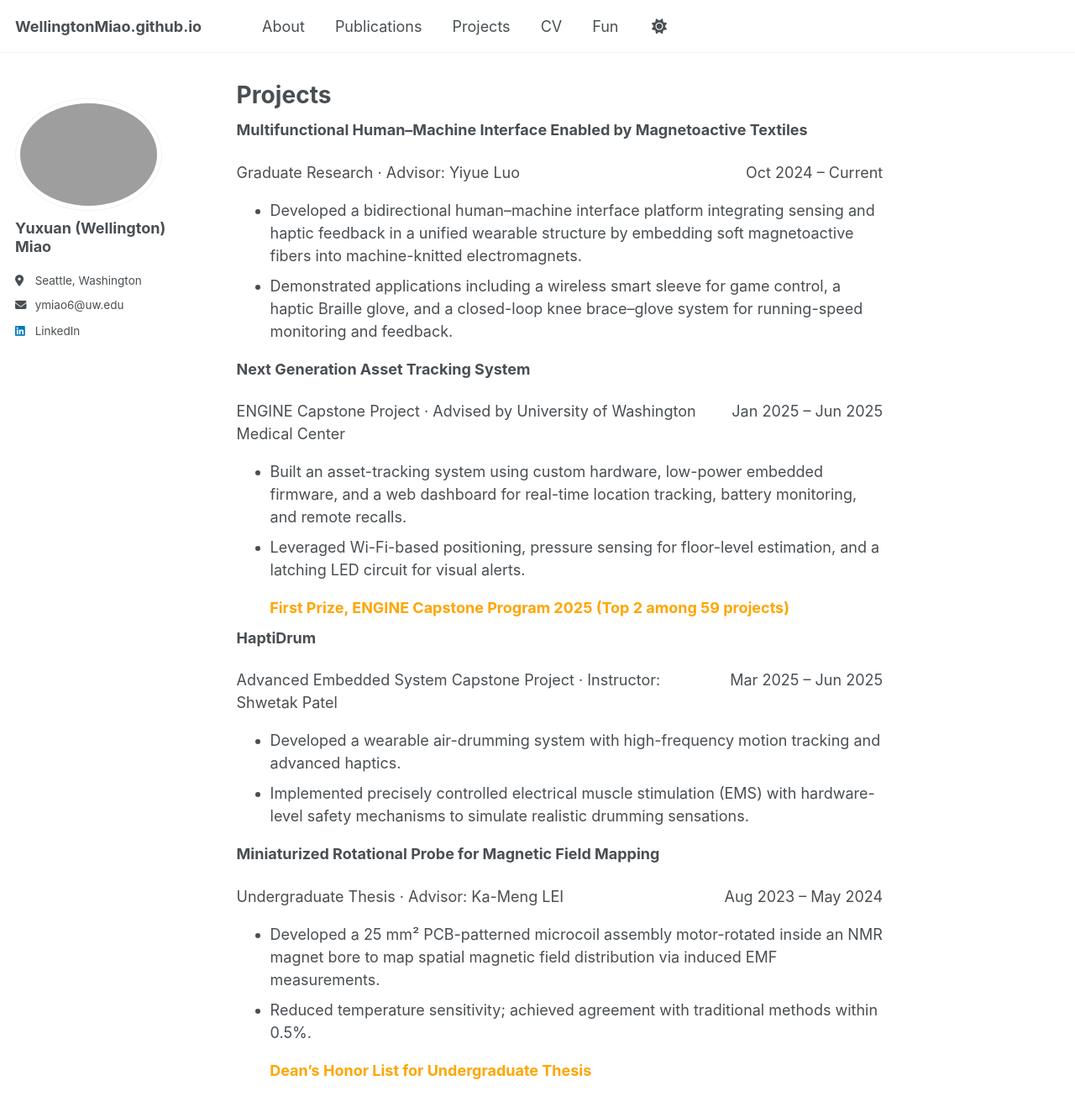
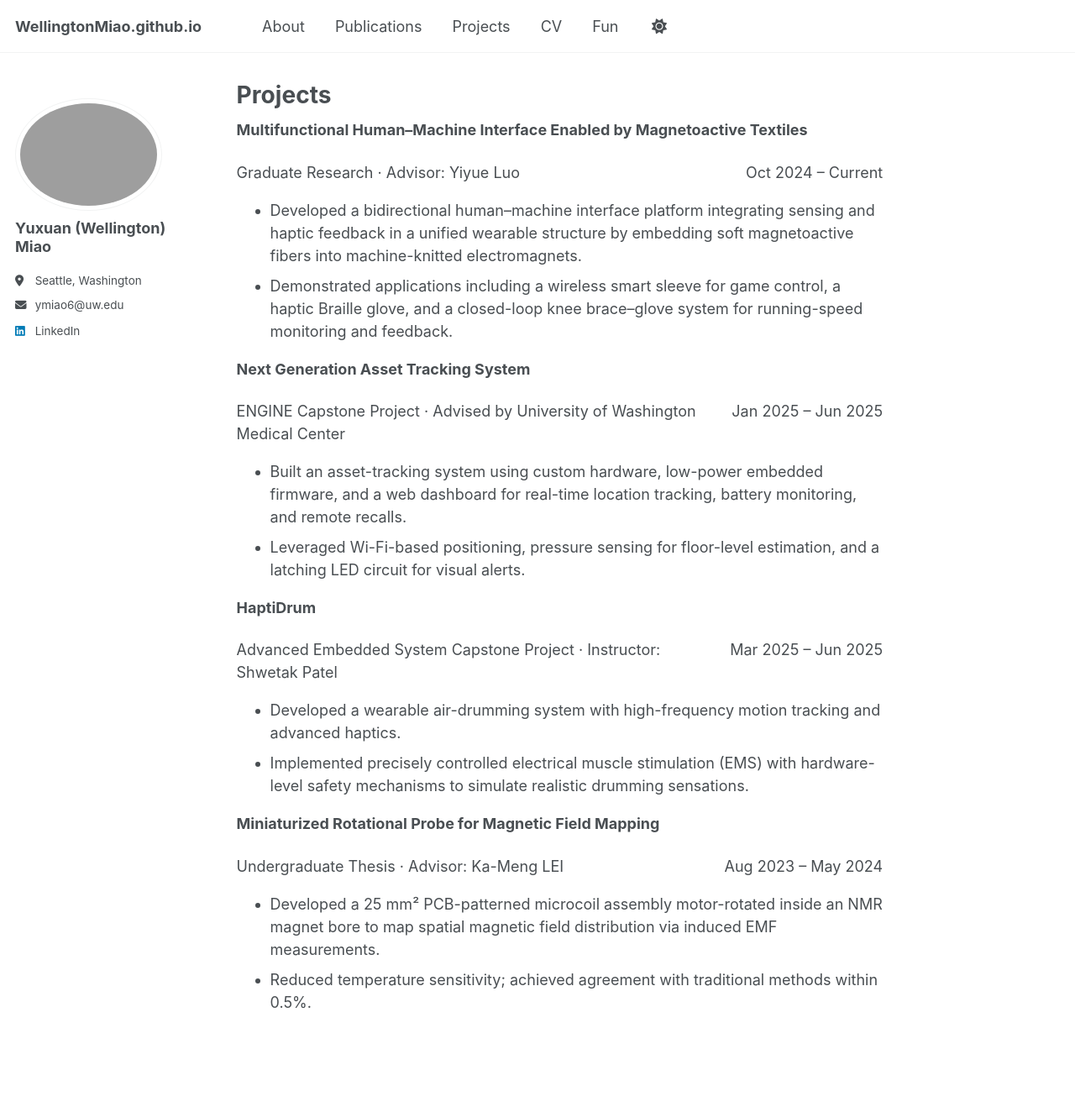
Before and after one commit to WellingtonMiao/WellingtonMiao.github.io, a Jekyll site: the page built from _pages/projects.md, in a window 1280 px wide and 1400 px high. Shown: the top 1324 px of the window at 84% size. Built offline with Jekyll 4.4.1, drawn with Linux system fonts in a browser that asks for light colours; a script that is not in the unit is left out.

Commit message:
Update projects.md

```diff
--- a/_pages/projects.md
+++ b/_pages/projects.md
@@ -26,9 +26,7 @@ author_profile: true
 - Built an asset-tracking system using custom hardware, low-power embedded firmware, and a web dashboard for real-time location tracking, battery monitoring, and remote recalls.
 - Leveraged Wi-Fi-based positioning, pressure sensing for floor-level estimation, and a latching LED circuit for visual alerts.
 
-<ul style="margin:0; padding-left:2.2em; list-style-type:none;">
-  <li><span style="color:#FFA500;"><strong>First Prize, ENGINE Capstone Program 2025 (Top 2 among 59 projects)</strong></span></li>
-</ul>
+
 
 
 
@@ -51,7 +49,3 @@ author_profile: true
 
 - Developed a 25 mm² PCB-patterned microcoil assembly motor-rotated inside an NMR magnet bore to map spatial magnetic field distribution via induced EMF measurements.
 - Reduced temperature sensitivity; achieved agreement with traditional methods within 0.5%.
-
-<ul style="margin:0; padding-left:2.2em; list-style-type:none;">
-  <li><span style="color:#FFA500;"><strong>Dean’s Honor List for Undergraduate Thesis</strong></span></li>
-</ul>
```
